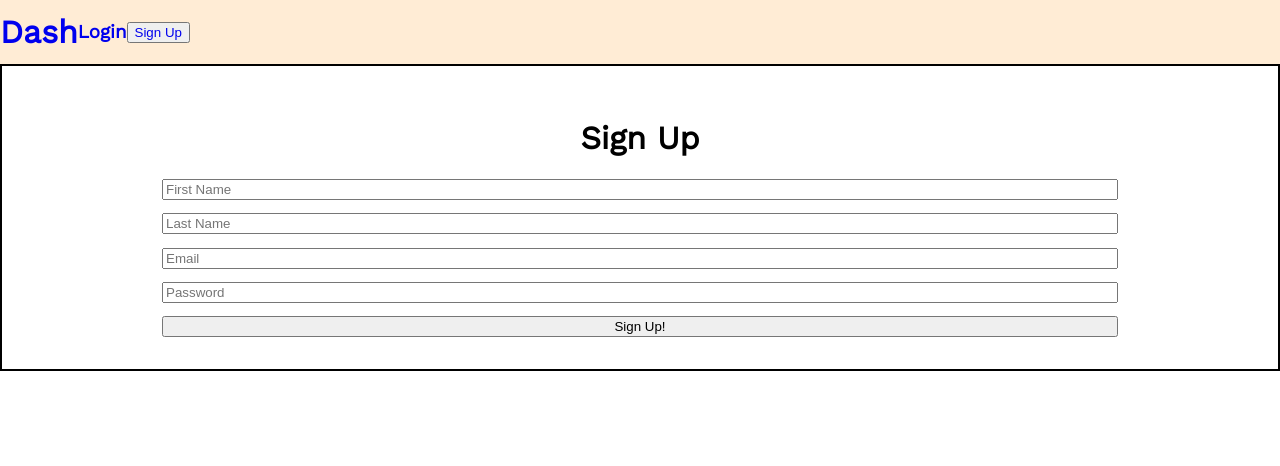
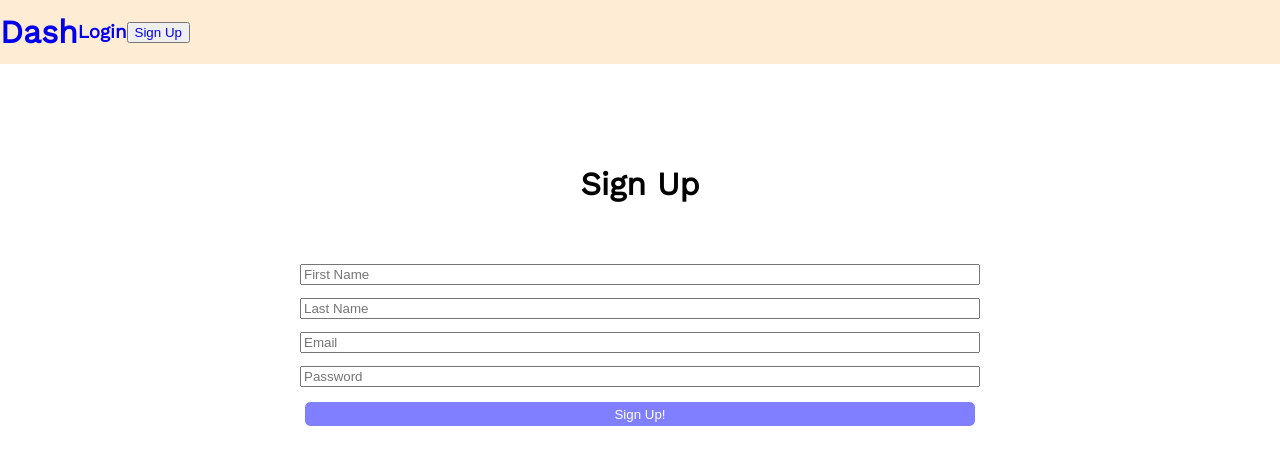
Before and after one commit to omtmana/mash-board, a React (Create React App) app in the folder client/: page /signup in a window 1280 px wide. Shown: the top 466 px of the page. Built offline with nearby package versions, Linux system fonts and the light colour scheme.

Commit message:
Added styling to signup page

```diff
--- a/client/src/shared/Home/Login.css
+++ b/client/src/shared/Home/Login.css
@@ -1,6 +1,7 @@
 .login {
-   border: solid 1px salmon;
+   /* border: solid 1px salmon; */
    padding-bottom: 2em;
+   padding-top: 5em;
 }
 
 .login-form {
@@ -8,11 +9,12 @@
    flex-direction: column;
    padding: 2em 10em 2em 10em;
    margin: 1em 1em;
-   border: solid 1px green;
+   /* border: solid 1px green; */
 }
 
 .login-form input {
-   margin-bottom: 1em;
+   width: 70%;
+   margin: .5em auto
 }
 
 .login-form button {
@@ -22,6 +24,5 @@
    border: solid 1px white;
    border-radius: .5em;
    width: 70%;
-   margin-left: auto;
-   margin-right: auto;
+   margin: .5em auto;
 }
--- a/client/src/shared/Home/UserSignUp.css
+++ b/client/src/shared/Home/UserSignUp.css
@@ -1,15 +1,26 @@
 .user-sign-up {
-   border: solid 2px black;
-   padding-top: 2em;
+   /* border: solid 2px black; */
+   padding-top: 5em;
    padding-bottom: 2em;
 }
 
 .user-sign-up-form {
    display: flex;
    flex-direction: column;
-   padding: 0 10em 0 10em;
+   padding: 2em 10em 2em 10em;
 }
 
 .user-sign-up-form input {
-   margin-bottom: 1em;
+   margin: .5em auto;
+   width: 70%;
 }
+
+.user-sign-up-form button {
+      background-color: rgb(0, 0, 255, .5);
+   color: white;
+   height: 2em;
+   border: solid 1px white;
+   border-radius: .5em;
+   width: 70%;
+   margin: .5em auto;
+}
```
